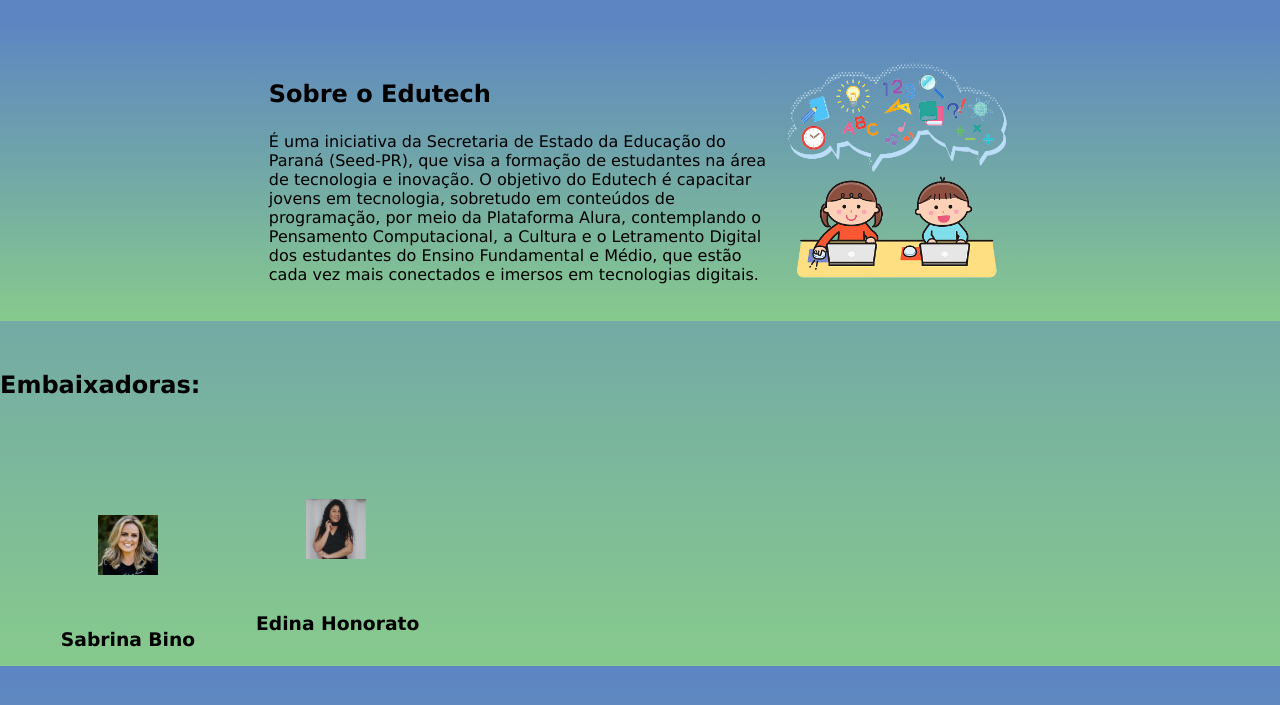
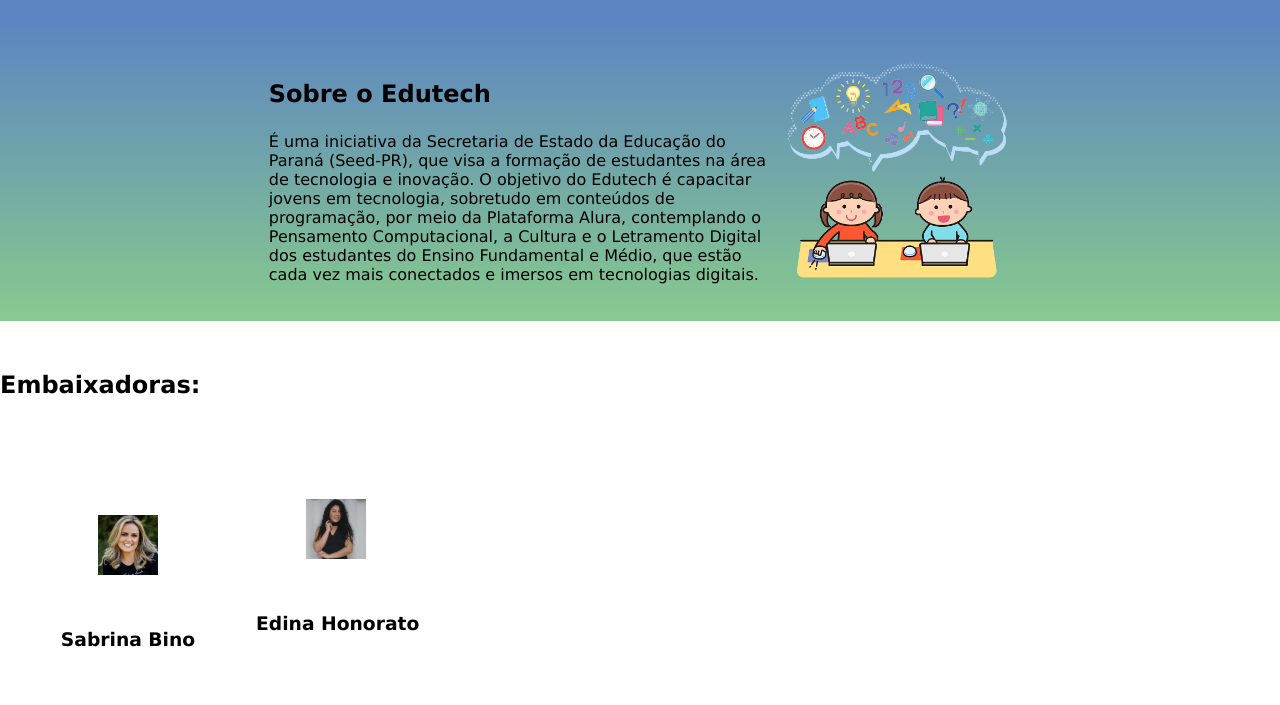
Before and after one commit to BinoSabrina/FormacaoEmbaixadores, a plain HTML site: page index.html in a window 1280 px wide. Shown: the part 83-788 px from the top of the page. Drawn offline with Linux system fonts and the light colour scheme.

Commit message:
atualização da cor de fundo

```diff
--- a/index.html
+++ b/index.html
@@ -18,16 +18,21 @@
         </ul>
     </header>
 
+    <section class="pagina">
         <section class="edutech">
             <div class="edutech-div-conteudo">
                 <h2 class="edutech-titulo">Sobre o Edutech</h2>
-            <p class="edutech-texto">É uma iniciativa da Secretaria de Estado da Educação do Paraná (Seed-PR), que visa
-                a formação de estudantes na área de tecnologia e inovação. O objetivo do Edutech é capacitar jovens em
+                <p class="edutech-texto">É uma iniciativa da Secretaria de Estado da Educação do Paraná (Seed-PR), que
+                    visa
+                    a formação de estudantes na área de tecnologia e inovação. O objetivo do Edutech é capacitar jovens
+                    em
                     tecnologia, sobretudo em conteúdos de programação, por meio da Plataforma Alura, contemplando o
-                Pensamento Computacional, a Cultura e o Letramento Digital dos estudantes do Ensino Fundamental e Médio,
+                    Pensamento Computacional, a Cultura e o Letramento Digital dos estudantes do Ensino Fundamental e
+                    Médio,
                     que estão cada vez mais conectados e imersos em tecnologias digitais.</p>
             </div>
             <img class="edutech-imagem" src="figura site.png" alt="Alunos estudando">
+        </section>
     </section>
 
     <section class="embaixadoras">
--- a/style.css
+++ b/style.css
@@ -31,7 +31,7 @@
     width: 18%;
 }
 
-body{
+.pagina{
     background-image: linear-gradient(#5C85C2,#87CA8D);
 }
 
```
Lines whose indentation alone changed are shown as unchanged.
